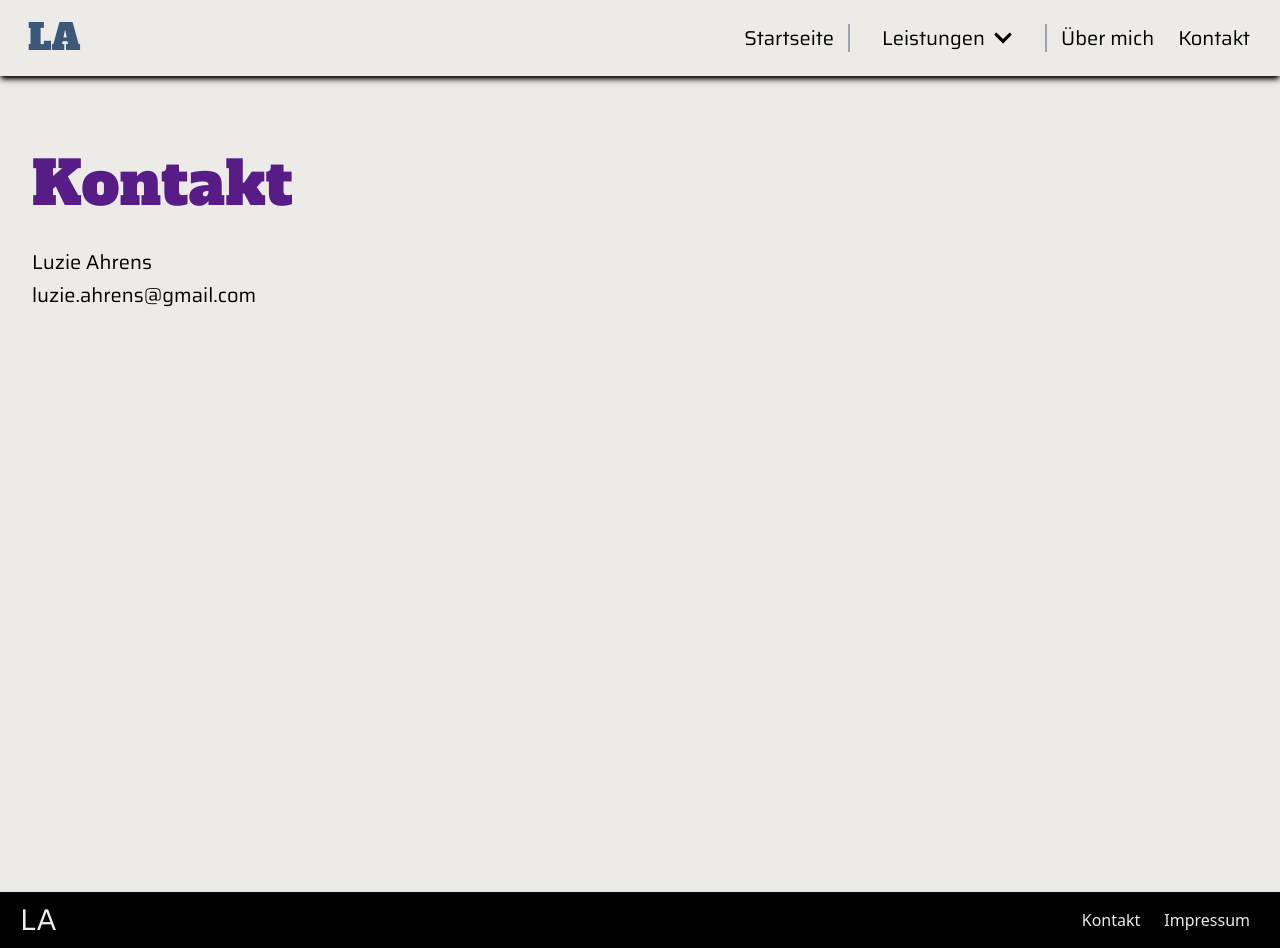
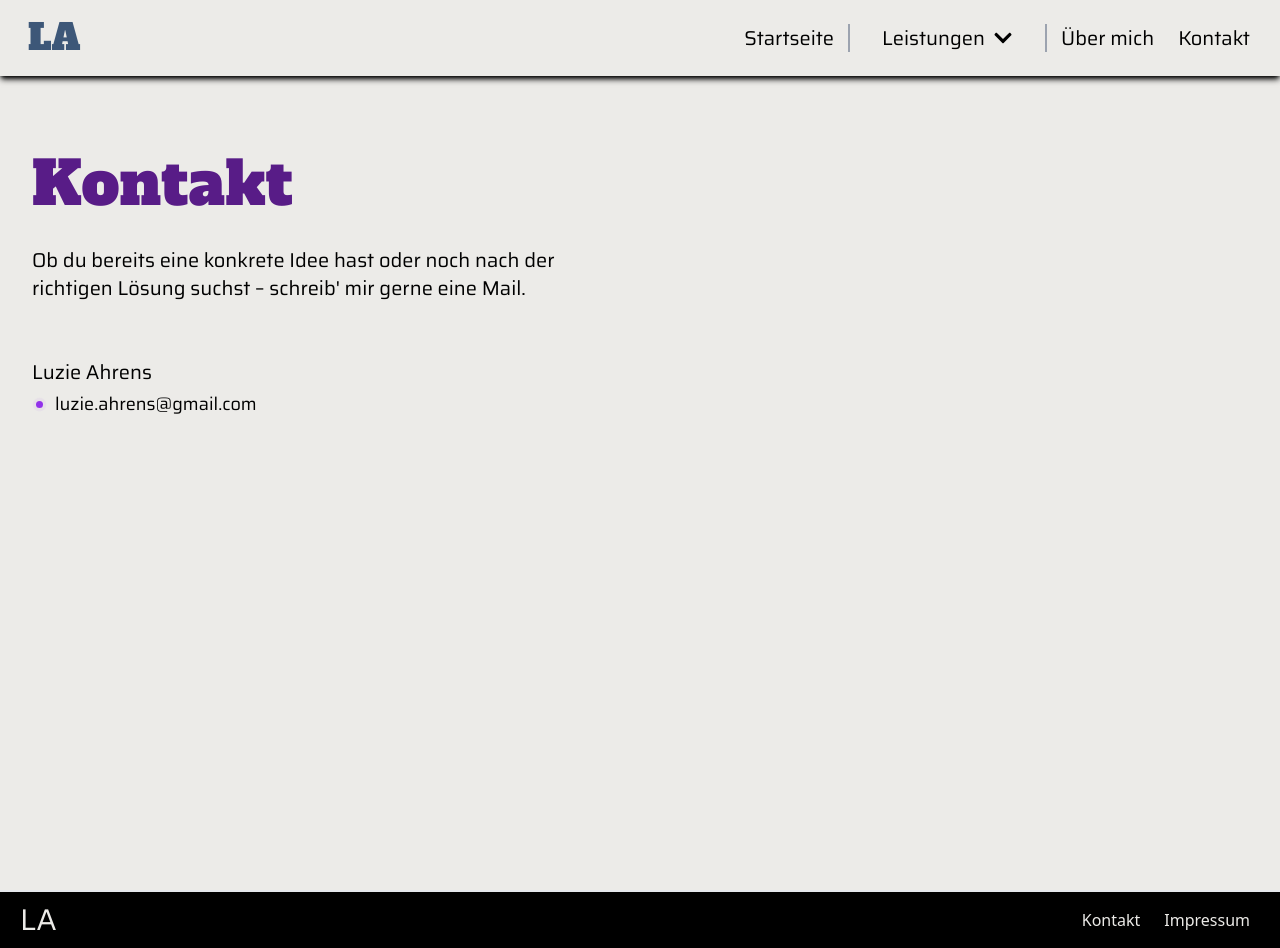
Before and after one commit to louziferr/luzie-website, a Next.js app: page /kontakt in a window 1280 px wide. Built offline with nearby package versions, Linux system fonts and the light colour scheme; a web font is replaced by a local one; what tailwindcss-animated would draw is missing.

Commit message:
fix kontakt

```diff
--- a/app/kontakt/page.tsx
+++ b/app/kontakt/page.tsx
@@ -3,20 +3,27 @@
 export default function Kontakt() {
   return (
     <>
-      <div className="mt-[40px] h-screen md:mt-[90px] p-4 flex items-start justify-start flex-col">
-        <div className="p-4 max-w-screen-xl">
+      <div className="mt-[40px] h-screen md:mt-[90px] md:p-4 flex items-start justify-start flex-col">
+        <div className="p-4 max-w-[600px]">
           <div>
             <h1 className="text-left py-8 text-3xl md:text-6xl text-purple-900">
               Kontakt
             </h1>
-            <div className="flex max-w-screen-xl">
-              <div className="relative grid grid-cols-1 md:grid-cols-2">
-                <p className="md:text-justify leading-relaxed order-2 md:order-1">
-                  Luzie Ahrens
-                  <br />
-                  luzie.ahrens@gmail.com
-                </p>
+            <p>
+              Ob du bereits eine konkrete Idee hast oder noch nach der richtigen
+              Lösung suchst – schreib&#39; mir gerne eine Mail.
+              <br />
+              <br />
+              <br />
+              Luzie Ahrens
+            </p>
+
+            <div className="p-1 flex items-center">
+              <div className="relative flex">
+                <div className="bg-purple-600 text-xl md:text-3xl font-alfa mr-3 rounded-full w-[7px] h-[7px]"></div>
+                <span className="absolute inline-flex w-[7px] h-[7px] animate-ping rounded-full bg-purple-600 opacity-75"></span>
               </div>
+              <p className="text-[12px] md:text-lg">luzie.ahrens@gmail.com</p>
             </div>
           </div>
         </div>
```
